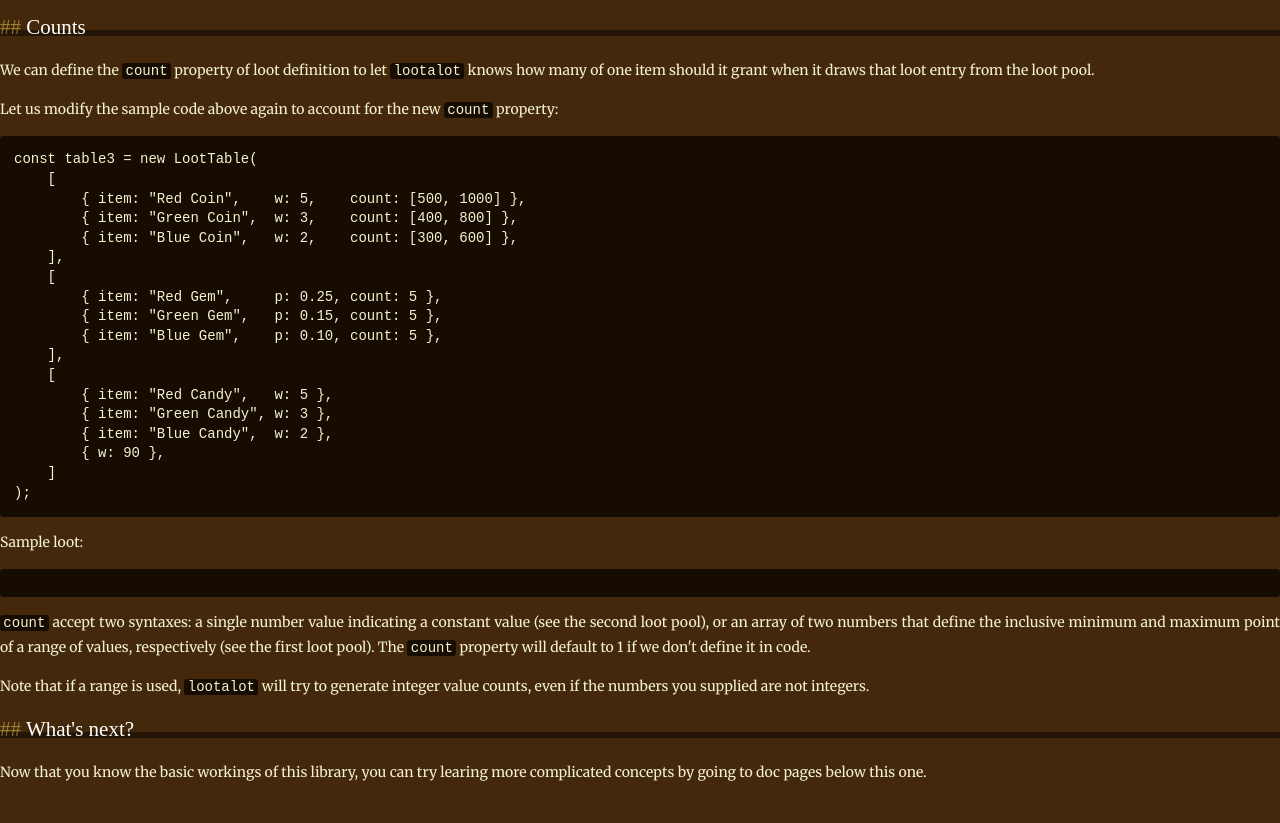
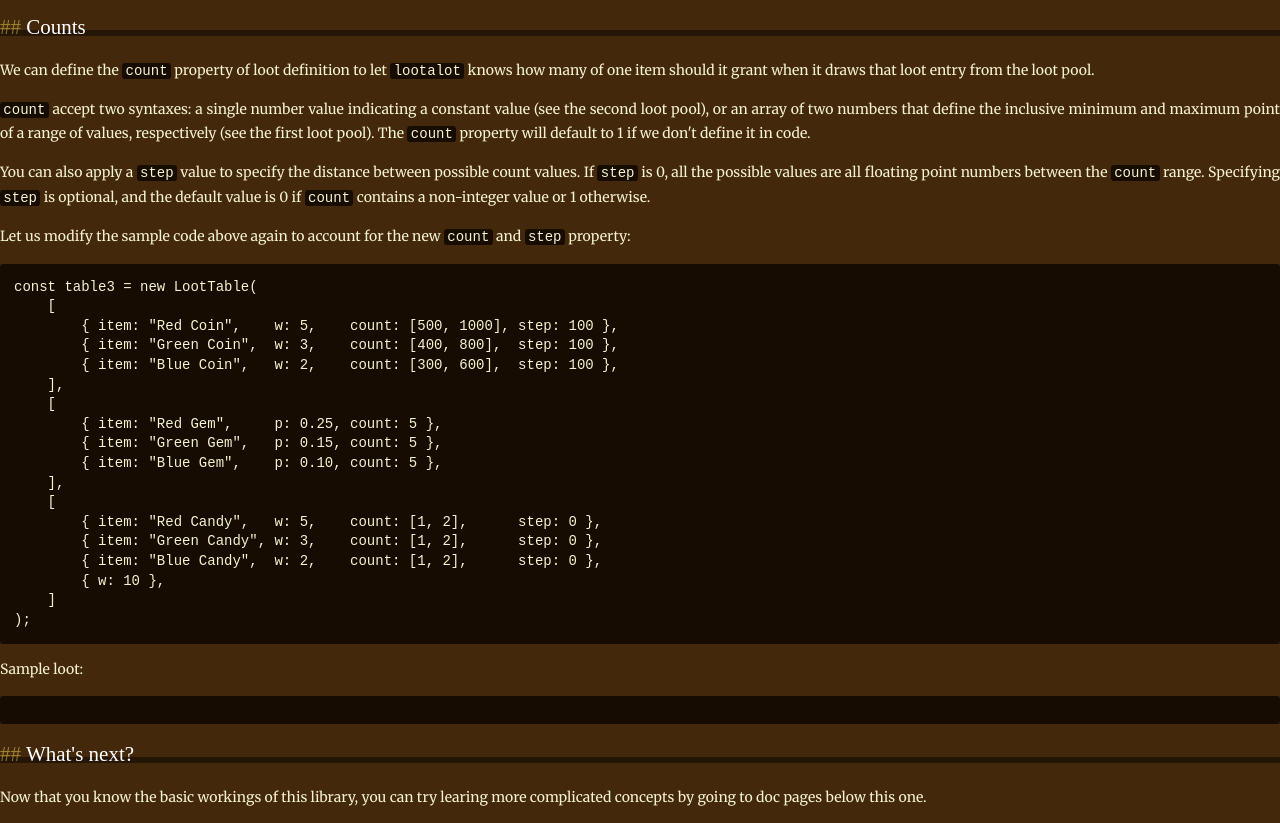
Before and after one commit to ducdat0507/lootalot, a plain HTML site: page docs/pages/the-basics.html in a window 1280 px wide. Shown: the part 1946-2769 px from the top of the page. Before the commit the page ends 2745 px from the top, so only its background shows below. Drawn offline with Linux system fonts and the light colour scheme; a script that the page names is missing; a web font is replaced by a local one.

Commit message:
update gh pages

```diff
--- a/css/common.css
+++ b/css/common.css
@@ -84,7 +84,13 @@ main {
     min-height: 100%;
     box-sizing: border-box;
     background: #44280c;
+    border-inline: 1px solid #ffe95b;
     text-align: justify;
     display: flex;
     flex-direction: column;
+    box-shadow: 0 0 0 1px black, 0 0 10px 5px black;
 }
+
+a {
+    color: white;
+}
--- a/docs/pages/the-basics.html
+++ b/docs/pages/the-basics.html
@@ -11,7 +11,7 @@
     <link rel="stylesheet" href="../page.css">
     <script src="../page.js"></script>
 
-    <script src="https://cdn.jsdelivr.net/npm/lootalot@1"></script>
+    <script src="https://cdn.jsdelivr.net/npm/lootalot@1.2"></script>
     <script>
         window.LootTable = lootalot.LootTable;
         function generateLootResults(name, defOffset = 2, resultOffset = 1) {
@@ -101,7 +101,7 @@
         { item: "Red Candy",   w: 5 },
         { item: "Green Candy", w: 3 },
         { item: "Blue Candy",  w: 2 },
-        { w: 90 },
+        { w: 10 },
     ]
 );</code></pre>
     <p>
@@ -154,13 +154,23 @@
         how many of one item should it grant when it draws that loot entry from the loot pool.
     </p>
     <p>
-        Let us modify the sample code above again to account for the new <code>count</code> property:
+        <code>count</code> accept two syntaxes: a single number value indicating a constant value (see the second loot pool), or an
+        array of two numbers that define the inclusive minimum and maximum point of a range of values, respectively  (see the first loot pool).
+        The <code>count</code> property will default to 1 if we don't define it in code.
+    </p>
+    <p>
+        You can also apply a <code>step</code> value to specify the distance between possible count values. If <code>step</code> is 0, all
+        the possible values are all floating point numbers between the <code>count</code> range. Specifying <code>step</code> is optional, and the default
+        value is 0 if <code>count</code> contains a non-integer value or 1 otherwise.
+    </p>
+    <p>
+        Let us modify the sample code above again to account for the new <code>count</code> and <code>step</code> property:
     </p>
     <pre><code class="language-js">const table3 = new LootTable(
     [
-        { item: "Red Coin",    w: 5,    count: [500, 1000] },
-        { item: "Green Coin",  w: 3,    count: [400, 800] },
-        { item: "Blue Coin",   w: 2,    count: [300, 600] },
+        { item: "Red Coin",    w: 5,    count: [500, 1000], step: 100 },
+        { item: "Green Coin",  w: 3,    count: [400, 800],  step: 100 },
+        { item: "Blue Coin",   w: 2,    count: [300, 600],  step: 100 },
     ],
     [
         { item: "Red Gem",     p: 0.25, count: 5 },
@@ -168,10 +178,10 @@
         { item: "Blue Gem",    p: 0.10, count: 5 },
     ],
     [
-        { item: "Red Candy",   w: 5 },
-        { item: "Green Candy", w: 3 },
-        { item: "Blue Candy",  w: 2 },
-        { w: 90 },
+        { item: "Red Candy",   w: 5,    count: [1, 2],      step: 0 },
+        { item: "Green Candy", w: 3,    count: [1, 2],      step: 0 },
+        { item: "Blue Candy",  w: 2,    count: [1, 2],      step: 0 },
+        { w: 10 },
     ]
 );</code></pre>
     <p>
@@ -179,14 +189,6 @@
     </p>
     <pre><code class="language-js"></code></pre>
     <script>generateLootResults("table3")</script>
-    <p>
-        <code>count</code> accept two syntaxes: a single number value indicating a constant value (see the second loot pool), or an
-        array of two numbers that define the inclusive minimum and maximum point of a range of values, respectively  (see the first loot pool).
-        The <code>count</code> property will default to 1 if we don't define it in code.
-    </p>
-    <p>
-        Note that if a range is used, <code>lootalot</code> will try to generate integer value counts, even if the numbers you supplied are not integers.
-    </p>
 
     <h2>What's next?</h2>
     <p>
--- a/js/docs.js
+++ b/js/docs.js
@@ -57,8 +57,8 @@ function init() {
     }
 
     let target = currentPage = /p=([^&#=]*)/.exec(window.location.search);
-    let page = map.find(x => x.path == target);
-    if (page) loadPage(target);
+    let page = map.find(x => x.path == target?.[1]);
+    if (page) loadPage(target[1]);
     else loadPage("introduction");
 
     elms.mainframe.style.display = "";
```
Also changed, not shown: docs/pages/chaining-loot-tables.html (+1 -1 lines), docs/pages/getting-started.html (+2 -2 lines), index.html (+5 -0 lines).
